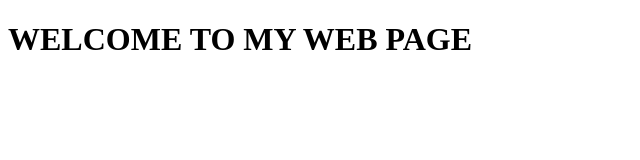
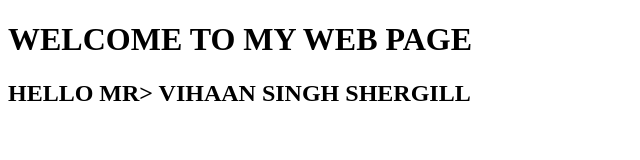
Before and after one commit to nandani20/mernsite1, a plain HTML site: page index.html in a window 1280 px wide. Shown: the whole page, without its empty margins (0-640 px from the left). Drawn offline with Linux system fonts and the light colour scheme.

Commit message:
index and readme files

```diff
--- a/index.html
+++ b/index.html
@@ -8,5 +8,6 @@
 </head>
 <body>
     <h1>WELCOME TO MY WEB PAGE</h1>
+    <h2>HELLO MR> VIHAAN SINGH SHERGILL</h2>
 </body>
 </html>
```
